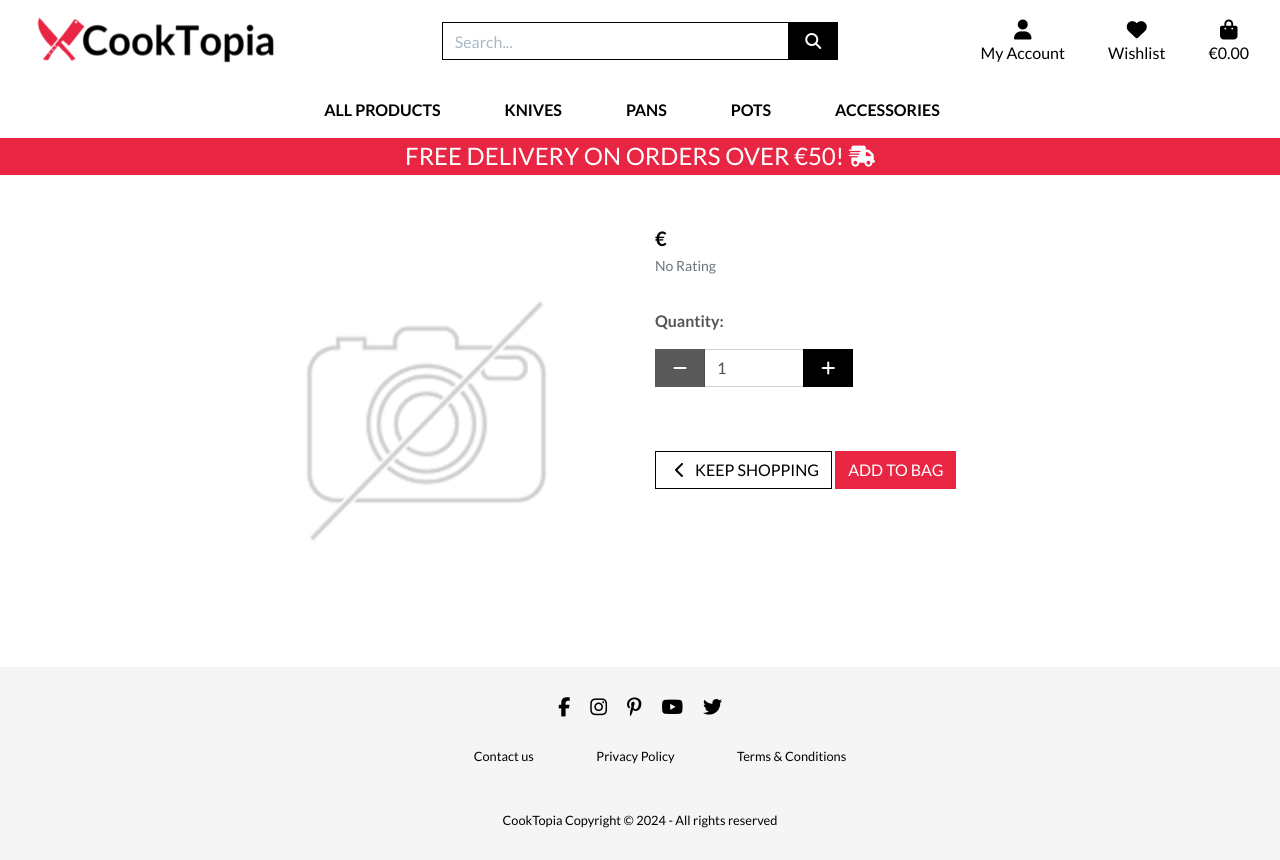
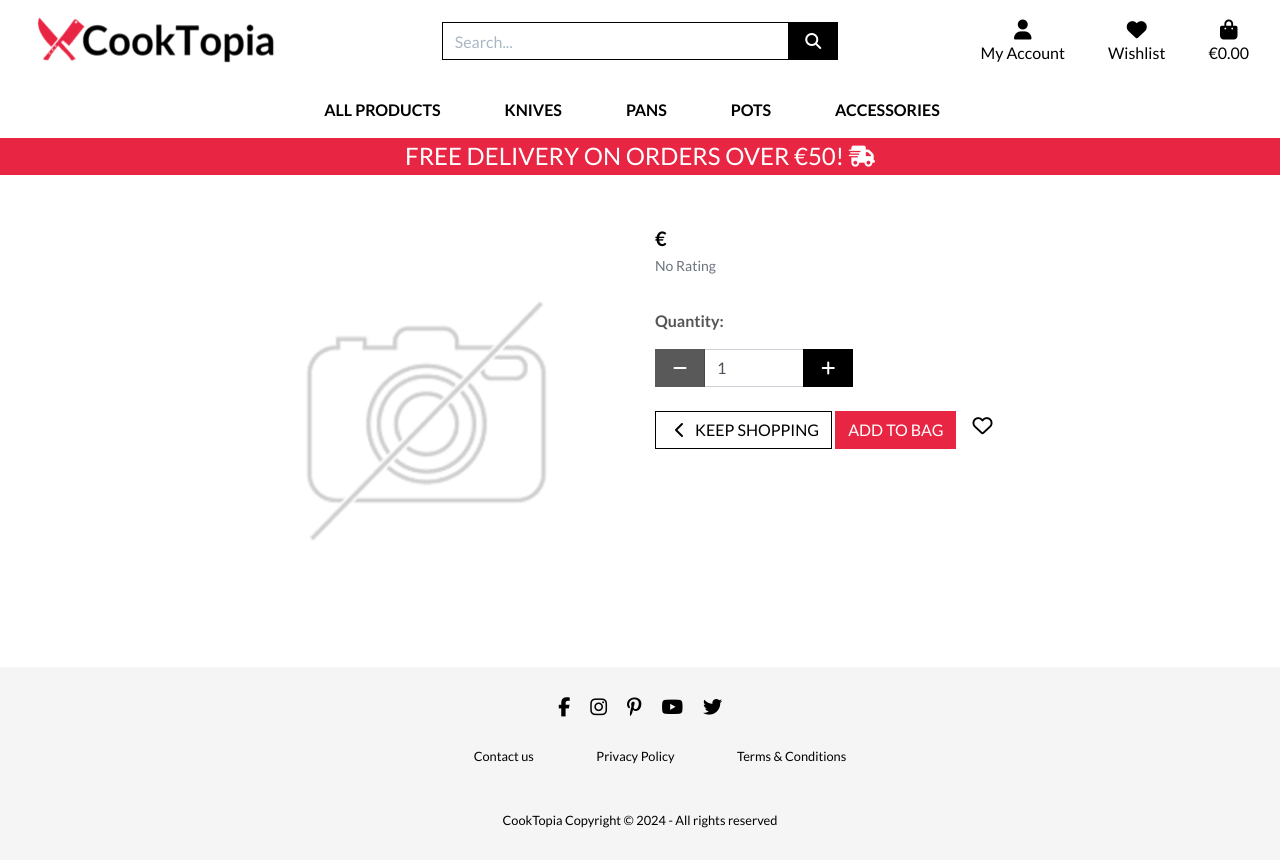
Before and after one commit to AleksandarJavorovic/cooktopia, a Django app: template products/templates/products/product_detail.html in a window 1280 px wide. Run offline with Django 3.2, Linux system fonts and the light colour scheme; the template is opened without the code that fills it, so the values that code supplies are empty; some libraries are stand-ins or nearby versions.

Commit message:
update product_detail and products templates

```diff
--- a/products/templates/products/product_detail.html
+++ b/products/templates/products/product_detail.html
@@ -82,15 +82,20 @@
                                     </div>
                                 </div>
                             </div>
-
+                            <div class="btn d-md-none">
+                                <i class="fa-regular fa-heart fa-lg text-black"></i>
+                            </div>
                             <div class="col-12">
-                                <a href="{% url 'products' %}" class="btn btn-outline-black rounded-0 mt-5">
+                                <a href="{% url 'products' %}" class="btn btn-outline-black rounded-0 mt-2">
                                     <span class="icon">
                                         <i class="fas fa-chevron-left"></i>
                                     </span>
                                     <span class="text-uppercase">Keep Shopping</span>
                                 </a>
-                                <input type="submit" class="btn btn-red rounded-0 text-uppercase mt-5" value="Add to Bag">
+                                <input type="submit" class="btn btn-red rounded-0 text-uppercase mt-2" value="Add to Bag">
+                                <div class="btn d-none d-md-inline">
+                                    <i class="fa-regular fa-heart fa-lg text-black"></i>
+                                </div>
                             </div>
                             <input type="hidden" name="redirect_url" value="{{ request.path }}">
                         </div>
```
Also changed, not shown: products/templates/products/products.html (+9 -0 lines).
